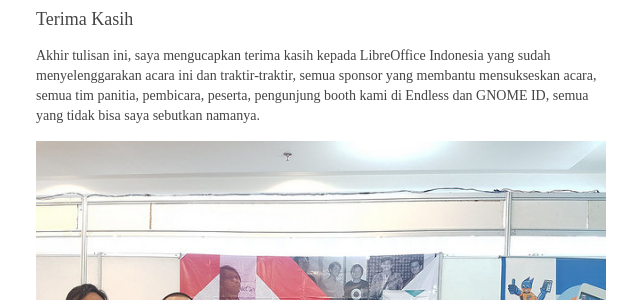
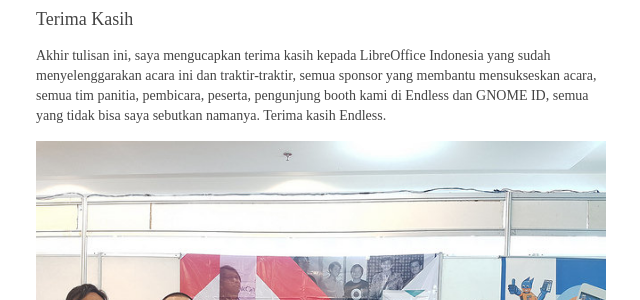
Before and after one commit to sendz/sendz.github.io, a Jekyll site: the page built from _posts/2018-03-27-libreoffice-conference-indonesia-2018.md, in a window 1280 px wide and 900 px high, scrolled down 2226 px. Shown: the part 212-512 px from the top of the window, without its empty margins (319-959 px from the left). Built offline with Jekyll 4.4.1, drawn with Linux system fonts in a browser that asks for light colours; nearby versions of some CDN libraries; emoji names are drawn with the system emoji font; some web fonts are replaced.

Commit message:
Add Endless

```diff
--- a/_posts/2018-03-27-libreoffice-conference-indonesia-2018.md
+++ b/_posts/2018-03-27-libreoffice-conference-indonesia-2018.md
@@ -46,7 +46,7 @@ Tapi yakin, kalau sudah semeja di tempat makan, semua terasa lebih baik dan meny
 
 ### Terima Kasih
 
-Akhir tulisan ini, saya mengucapkan terima kasih kepada LibreOffice Indonesia yang sudah menyelenggarakan acara ini dan traktir-traktir, semua sponsor yang membantu mensukseskan acara, semua tim panitia, pembicara, peserta, pengunjung booth kami di Endless dan GNOME ID, semua yang tidak bisa saya sebutkan namanya.
+Akhir tulisan ini, saya mengucapkan terima kasih kepada LibreOffice Indonesia yang sudah menyelenggarakan acara ini dan traktir-traktir, semua sponsor yang membantu mensukseskan acara, semua tim panitia, pembicara, peserta, pengunjung booth kami di Endless dan GNOME ID, semua yang tidak bisa saya sebutkan namanya. Terima kasih Endless.
 
 ![Foto Paguyuban Kakek Sugiyanarief]({{ site.baseurl }}/assets/39176118220_c106d3b385_z.jpg)
 
```
